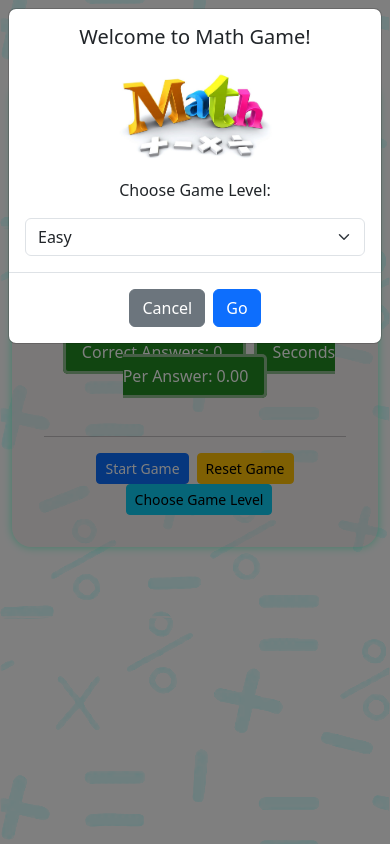
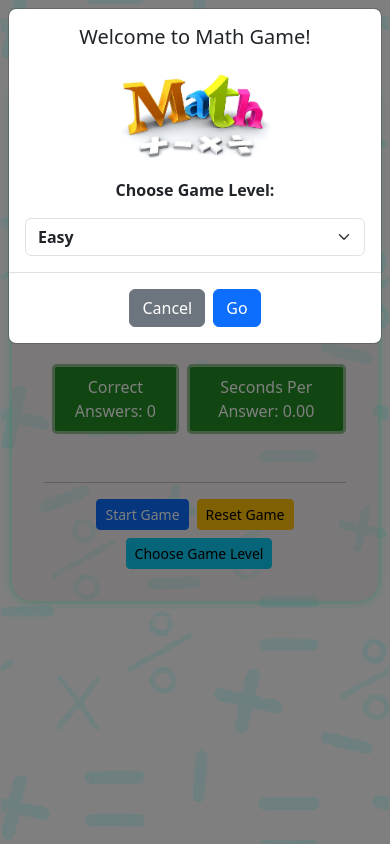
Before and after one commit to KDE-S/math-game, an Angular app: page / in a window 390 px wide. Built offline with nearby package versions, Linux system fonts and the light colour scheme.

Commit message:
> change styles for mobile view to app component > Add game stautus to app component

```diff
--- a/src/app/app.component.css
+++ b/src/app/app.component.css
@@ -15,6 +15,10 @@
   border-radius: 20px;
   box-shadow: 0 0 10px aquamarine;
   text-align: center;
+}
+
+.game-status {
+  color: cadetblue;
 }
 
 .input-box {
@@ -40,6 +44,8 @@
 
 .game-result {
   margin-top: 2;
+  display: flex;
+  justify-content: center;
 }
 
 .game-result span {
@@ -50,6 +56,11 @@
   color: white;
 }
 
+.modal-body label,
+.modal-body select {
+  font-weight: 600;
+}
+
 .near-highlight {
   background-color: rgb(240, 211, 174);
 }
@@ -58,3 +69,16 @@
   background-color: green;
   color: white;
 }
+
+
+@media screen and (max-width: 576px) {
+  .input-box span {
+    padding: .75rem !important;
+  }
+
+  .input-box input[type=number] {
+    display: block;
+    margin: auto;
+    margin-top: 1rem;
+  }
+}
--- a/src/app/app.component.html
+++ b/src/app/app.component.html
@@ -3,6 +3,7 @@
     <div class="col-12 col-md-10 col-lg-8 col-xl-7">
       <div class="game-box">
         <h3 class="text-center">Equation Game</h3>
+        <span class="game-status">{{gameStarted ? "Game Started!" : ""}}</span>
         <form [formGroup]="gameForm">
           <div class="input-box mt-4">
             <span class="number-box py-2 px-5">{{a}}</span>
@@ -25,7 +26,7 @@
             <button type="button" class="btn btn-primary btn-sm" (click)="startGame()">Start Game</button>
             <button type="button" class="btn btn-warning btn-sm ms-2" (click)="resetGame()">Reset Game</button>
             <!-- Button trigger modal -->
-            <button type="button" class="btn btn-info btn-sm ms-2" data-bs-toggle="modal"
+            <button type="button" class="btn btn-info btn-sm ms-2 mt-2 mt-md-0" data-bs-toggle="modal"
               data-bs-target="#exampleModal" #chooseGameLevelBtn>
               Choose Game Level
             </button>
--- a/src/app/app.component.ts
+++ b/src/app/app.component.ts
@@ -17,6 +17,7 @@ export class AppComponent implements OnInit, AfterViewInit {
   startGameSub: Subscription | null = null;
   correctAnswerCount: number = 0;
   secondsPerAnswer = 0;
+  gameStarted: boolean = false;
 
   gameLevels = [
     {
@@ -90,6 +91,8 @@ export class AppComponent implements OnInit, AfterViewInit {
   }
 
   startGame() {
+    if(!this.gameStarted)
+    this.gameStarted = true;
     this.startGameSub = this.gameForm.statusChanges.pipe(
       debounceTime(1000),
       filter(res => res === "VALID"),
@@ -123,6 +126,7 @@ export class AppComponent implements OnInit, AfterViewInit {
   }
 
   resetGame() {
+    this.gameStarted = false;
     this.startGameSub?.unsubscribe();
     this.correctAnswerCount = 0;
     this.secondsPerAnswer = 0;
```
